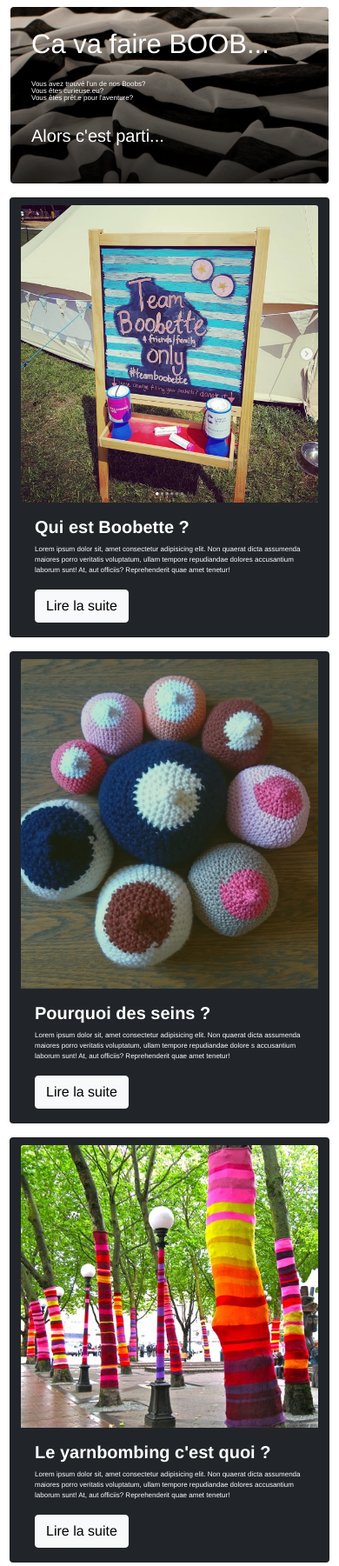
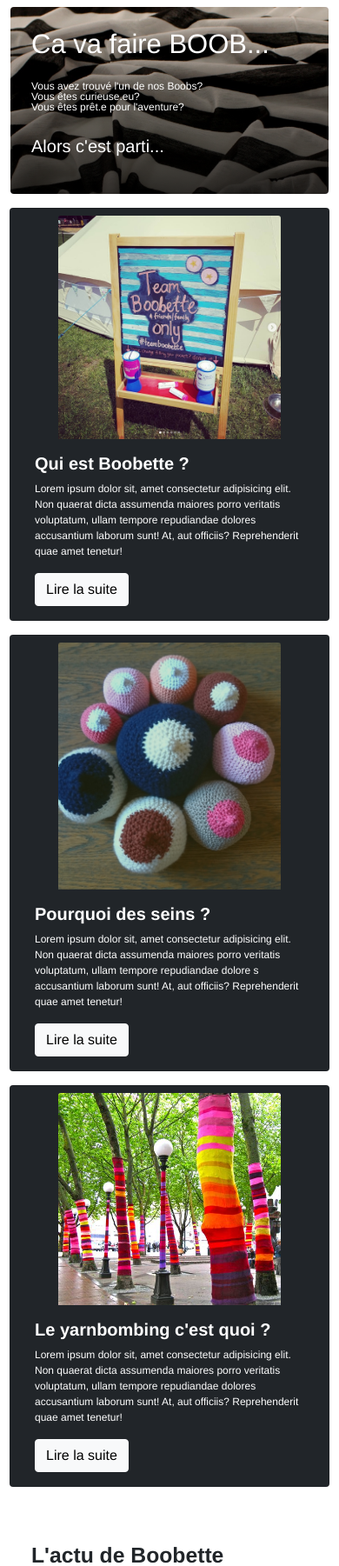
Before and after one commit to ninadala/boobette-in-dijon, a PHP site: page / in a window 390 px wide. Shown: the part 56-1857 px from the top of the page at 87% size. Run offline with PHP 8.4, Linux system fonts and the light colour scheme.

Commit message:
style.css modified cards more responsive for mobiles

```diff
--- a/style.css
+++ b/style.css
@@ -1,9 +1,13 @@
 @media screen and (max-width: 576px) {
-    main {
-        font-size: 50%;
+    body {
+        font-size: 0.75em;
+    }
+    .card-img-top{
+        max-height: 75%;
+        max-width: 75%;
+        margin: auto;
     }
 }
-
 body{
     font-family:'Franklin Gothic Medium', 'Arial Narrow', Arial, sans-serif;
 }
```
